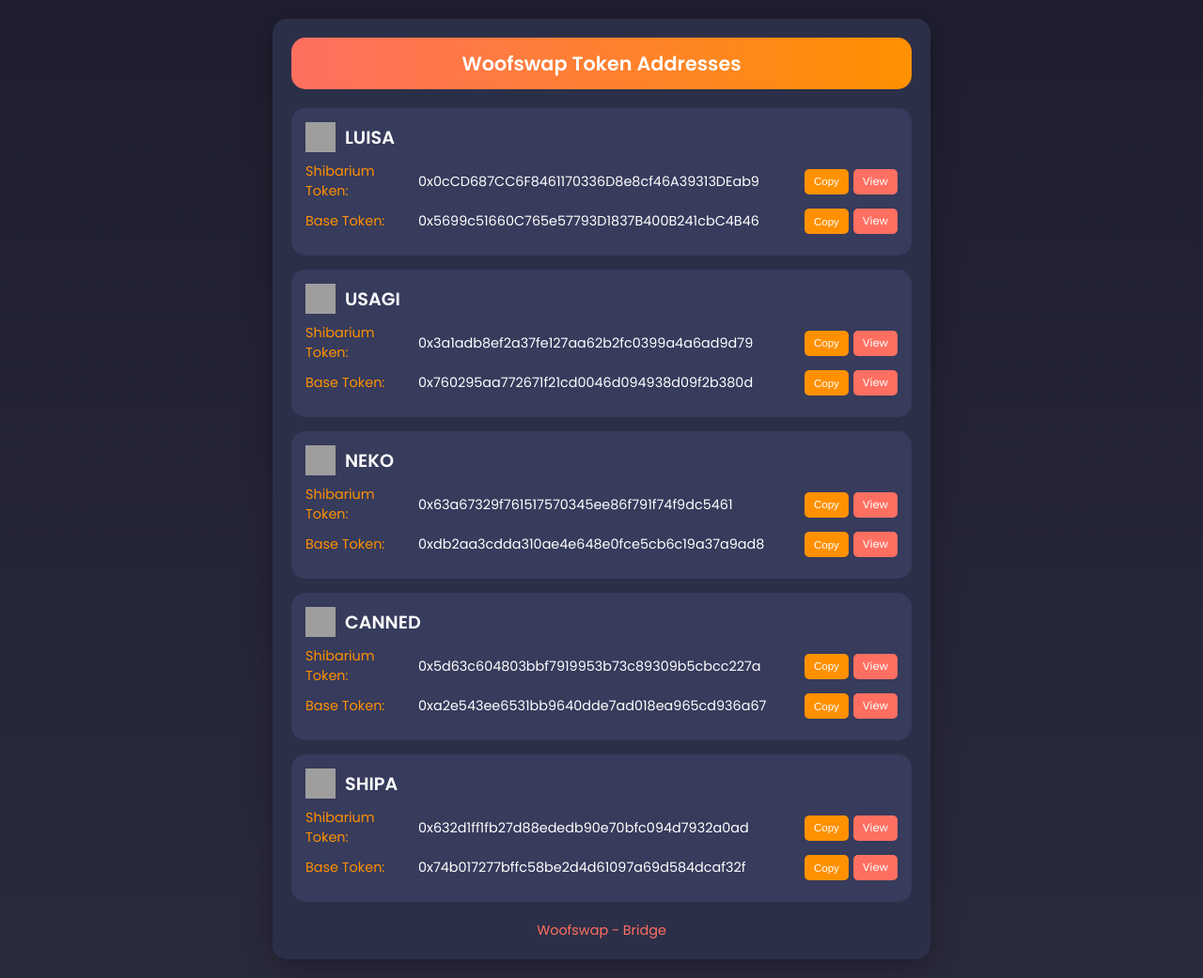
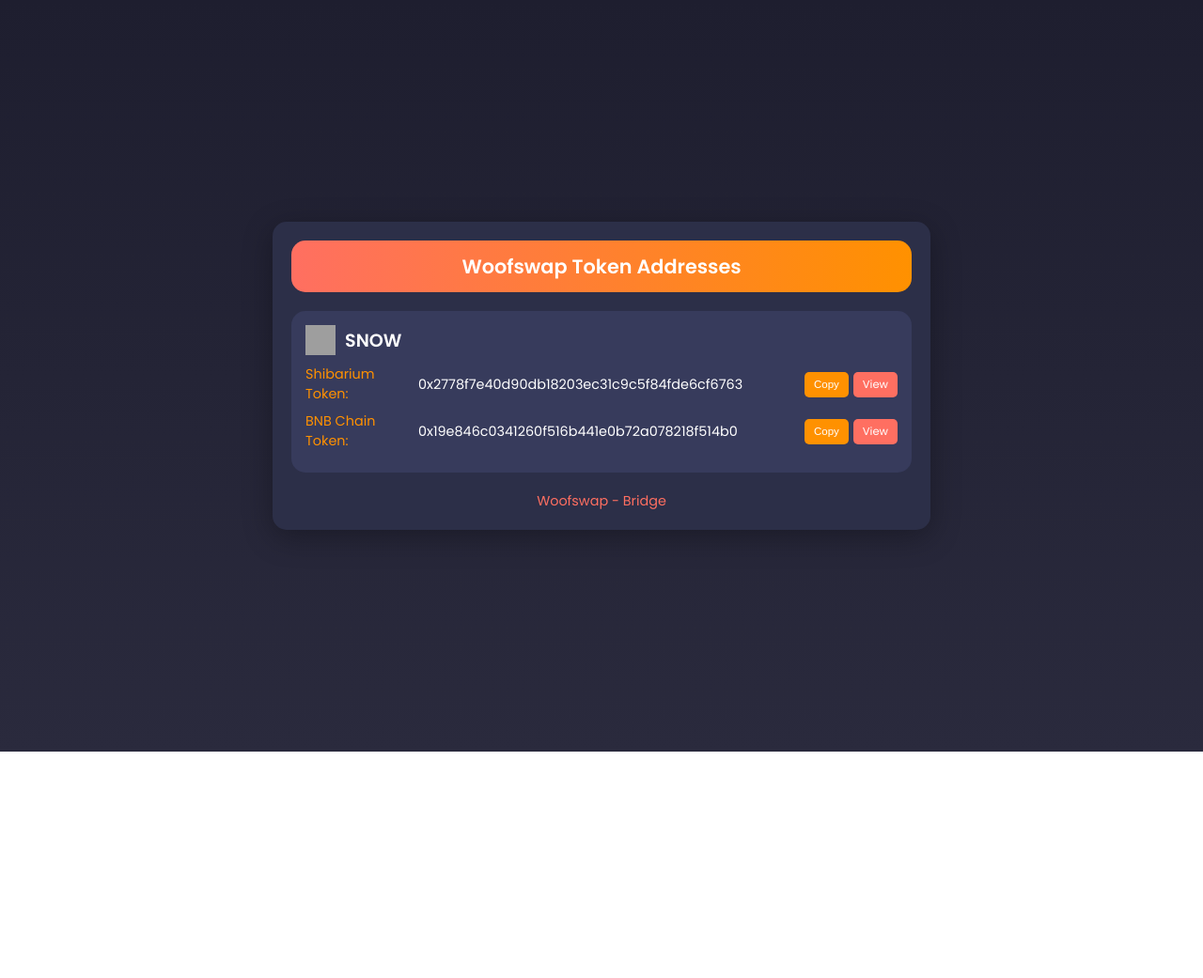
Before and after one commit to Shibfun/WoofBridgeBSC, a plain HTML site: page token/index.html in a window 1280 px wide. Shown: the whole page at 94% size. After the commit the page ends 800 px from the top, so only its background shows below. Drawn offline with Linux system fonts and the light colour scheme; grey boxes are pictures that could not be loaded.

Commit message:
Update index.html

```diff
--- a/token/index.html
+++ b/token/index.html
@@ -134,122 +134,26 @@
     <div class="container">
         <div class="header">Woofswap Token Addresses</div>
 
-        <!-- LUISA -->
+        <!-- SNOW -->
         <div class="token-box">
             <div class="token-header">
-                <img src="https://raw.githubusercontent.com/Shibfun/ChainBridge/refs/heads/main/images/luisa.png" alt="LUISA">
-                <h3>LUISA</h3>
+                <img src="https://woofswap.finance/image/tokens/Snow.png" alt="SNOW">
+                <h3>SNOW</h3>
             </div>
             <div class="address-row">
                 <span class="address-label">Shibarium Token:</span>
-                <span class="address-value">0x0cCD687CC6F8461170336D8e8cf46A39313DEab9</span>
+                <span class="address-value">0x2778f7e40d90db18203ec31c9c5f84fde6cf6763</span>
                 <div class="button-group">
-                    <button class="copy-button" onclick="copyAddress('0x0cCD687CC6F8461170336D8e8cf46A39313DEab9', this)">Copy</button>
-                    <a class="explorer-button" href="https://www.shibariumscan.io/address/0x0cCD687CC6F8461170336D8e8cf46A39313DEab9" target="_blank">View</a>
+                    <button class="copy-button" onclick="copyAddress('0x2778f7e40d90db18203ec31c9c5f84fde6cf6763', this)">Copy</button>
+                    <a class="explorer-button" href="https://www.shibariumscan.io/address/0x2778f7e40d90db18203ec31c9c5f84fde6cf6763" target="_blank">View</a>
                 </div>
             </div>
             <div class="address-row">
-                <span class="address-label">Base Token:</span>
-                <span class="address-value">0x5699c51660C765e57793D1837B400B241cbC4B46</span>
+                <span class="address-label">BNB Chain Token:</span>
+                <span class="address-value">0x19e846c0341260f516b441e0b72a078218f514b0</span>
                 <div class="button-group">
-                    <button class="copy-button" onclick="copyAddress('0x5699c51660C765e57793D1837B400B241cbC4B46', this)">Copy</button>
-                    <a class="explorer-button" href="https://basescan.org/address/0x5699c51660C765e57793D1837B400B241cbC4B46" target="_blank">View</a>
-                </div>
-            </div>
-        </div>
-
-        <!-- USAGI -->
-        <div class="token-box">
-            <div class="token-header">
-                <img src="https://raw.githubusercontent.com/Shibfun/WoofBridge/refs/heads/main/images/Usagi.png" alt="USAGI">
-                <h3>USAGI</h3>
-            </div>
-            <div class="address-row">
-                <span class="address-label">Shibarium Token:</span>
-                <span class="address-value">0x3a1adb8ef2a37fe127aa62b2fc0399a4a6ad9d79</span>
-                <div class="button-group">
-                    <button class="copy-button" onclick="copyAddress('0x3a1adb8ef2a37fe127aa62b2fc0399a4a6ad9d79', this)">Copy</button>
-                    <a class="explorer-button" href="https://www.shibariumscan.io/address/0x3a1adb8ef2a37fe127aa62b2fc0399a4a6ad9d79" target="_blank">View</a>
-                </div>
-            </div>
-            <div class="address-row">
-                <span class="address-label">Base Token:</span>
-                <span class="address-value">0x760295aa772671f21cd0046d094938d09f2b380d</span>
-                <div class="button-group">
-                    <button class="copy-button" onclick="copyAddress('0x760295aa772671f21cd0046d094938d09f2b380d', this)">Copy</button>
-                    <a class="explorer-button" href="https://basescan.org/address/0x760295aa772671f21cd0046d094938d09f2b380d" target="_blank">View</a>
-                </div>
-            </div>
-        </div>
-
-        <!-- NEKO -->
-        <div class="token-box">
-            <div class="token-header">
-                <img src="https://raw.githubusercontent.com/Shibfun/WoofBridge/refs/heads/main/images/neko.png" alt="NEKO">
-                <h3>NEKO</h3>
-            </div>
-            <div class="address-row">
-                <span class="address-label">Shibarium Token:</span>
-                <span class="address-value">0x63a67329f761517570345ee86f791f74f9dc5461</span>
-                <div class="button-group">
-                    <button class="copy-button" onclick="copyAddress('0x63a67329f761517570345ee86f791f74f9dc5461', this)">Copy</button>
-                    <a class="explorer-button" href="https://www.shibariumscan.io/address/0x63a67329f761517570345ee86f791f74f9dc5461" target="_blank">View</a>
-                </div>
-            </div>
-            <div class="address-row">
-                <span class="address-label">Base Token:</span>
-                <span class="address-value">0xdb2aa3cdda310ae4e648e0fce5cb6c19a37a9ad8</span>
-                <div class="button-group">
-                    <button class="copy-button" onclick="copyAddress('0xdb2aa3cdda310ae4e648e0fce5cb6c19a37a9ad8', this)">Copy</button>
-                    <a class="explorer-button" href="https://basescan.org/address/0xdb2aa3cdda310ae4e648e0fce5cb6c19a37a9ad8" target="_blank">View</a>
-                </div>
-            </div>
-        </div>
-
-        <!-- CANNED -->
-        <div class="token-box">
-            <div class="token-header">
-                <img src="https://raw.githubusercontent.com/Shibfun/WoofBridge/refs/heads/main/images/CANNED.png" alt="CANNED">
-                <h3>CANNED</h3>
-            </div>
-            <div class="address-row">
-                <span class="address-label">Shibarium Token:</span>
-                <span class="address-value">0x5d63c604803bbf7919953b73c89309b5cbcc227a</span>
-                <div class="button-group">
-                    <button class="copy-button" onclick="copyAddress('0x5d63c604803bbf7919953b73c89309b5cbcc227a', this)">Copy</button>
-                    <a class="explorer-button" href="https://www.shibariumscan.io/address/0x5d63c604803bbf7919953b73c89309b5cbcc227a" target="_blank">View</a>
-                </div>
-            </div>
-            <div class="address-row">
-                <span class="address-label">Base Token:</span>
-                <span class="address-value">0xa2e543ee6531bb9640dde7ad018ea965cd936a67</span>
-                <div class="button-group">
-                    <button class="copy-button" onclick="copyAddress('0xa2e543ee6531bb9640dde7ad018ea965cd936a67', this)">Copy</button>
-                    <a class="explorer-button" href="https://basescan.org/address/0xa2e543ee6531bb9640dde7ad018ea965cd936a67" target="_blank">View</a>
-                </div>
-            </div>
-        </div>
-
-        <!-- SHIPA -->
-        <div class="token-box">
-            <div class="token-header">
-                <img src="https://raw.githubusercontent.com/Shibfun/WoofBridge/refs/heads/main/images/shipa.png" alt="SHIPA">
-                <h3>SHIPA</h3>
-            </div>
-            <div class="address-row">
-                <span class="address-label">Shibarium Token:</span>
-                <span class="address-value">0x632d1ff1fb27d88ededb90e70bfc094d7932a0ad</span>
-                <div class="button-group">
-                    <button class="copy-button" onclick="copyAddress('0x632d1ff1fb27d88ededb90e70bfc094d7932a0ad', this)">Copy</button>
-                    <a class="explorer-button" href="https://www.shibariumscan.io/address/0x632d1ff1fb27d88ededb90e70bfc094d7932a0ad" target="_blank">View</a>
-                </div>
-            </div>
-            <div class="address-row">
-                <span class="address-label">Base Token:</span>
-                <span class="address-value">0x74b017277bffc58be2d4d61097a69d584dcaf32f</span>
-                <div class="button-group">
-                    <button class="copy-button" onclick="copyAddress('0x74b017277bffc58be2d4d61097a69d584dcaf32f', this)">Copy</button>
-                    <a class="explorer-button" href="https://basescan.org/address/0x74b017277bffc58be2d4d61097a69d584dcaf32f" target="_blank">View</a>
+                    <button class="copy-button" onclick="copyAddress('0x19e846c0341260f516b441e0b72a078218f514b0', this)">Copy</button>
+                    <a class="explorer-button" href="https://bscscan.com/address/0x19e846c0341260f516b441e0b72a078218f514b0" target="_blank">View</a>
                 </div>
             </div>
         </div>
```
